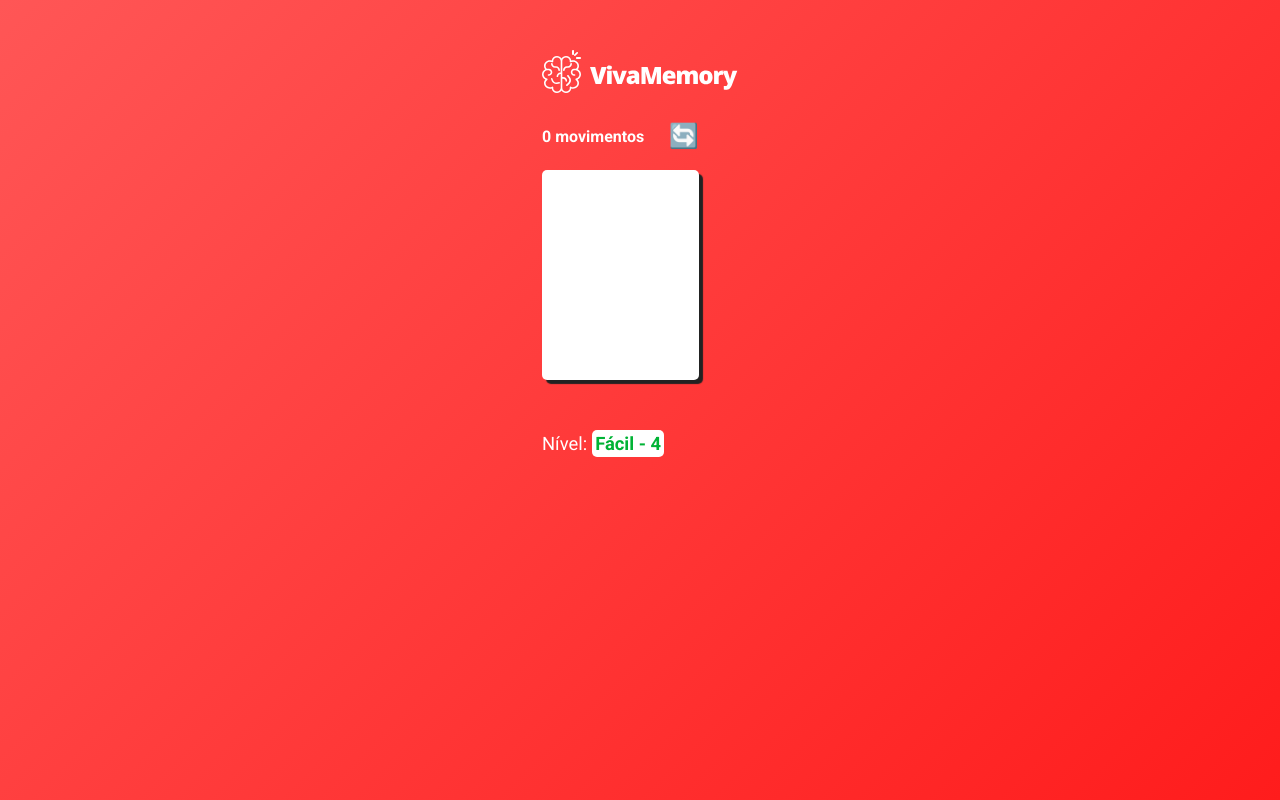
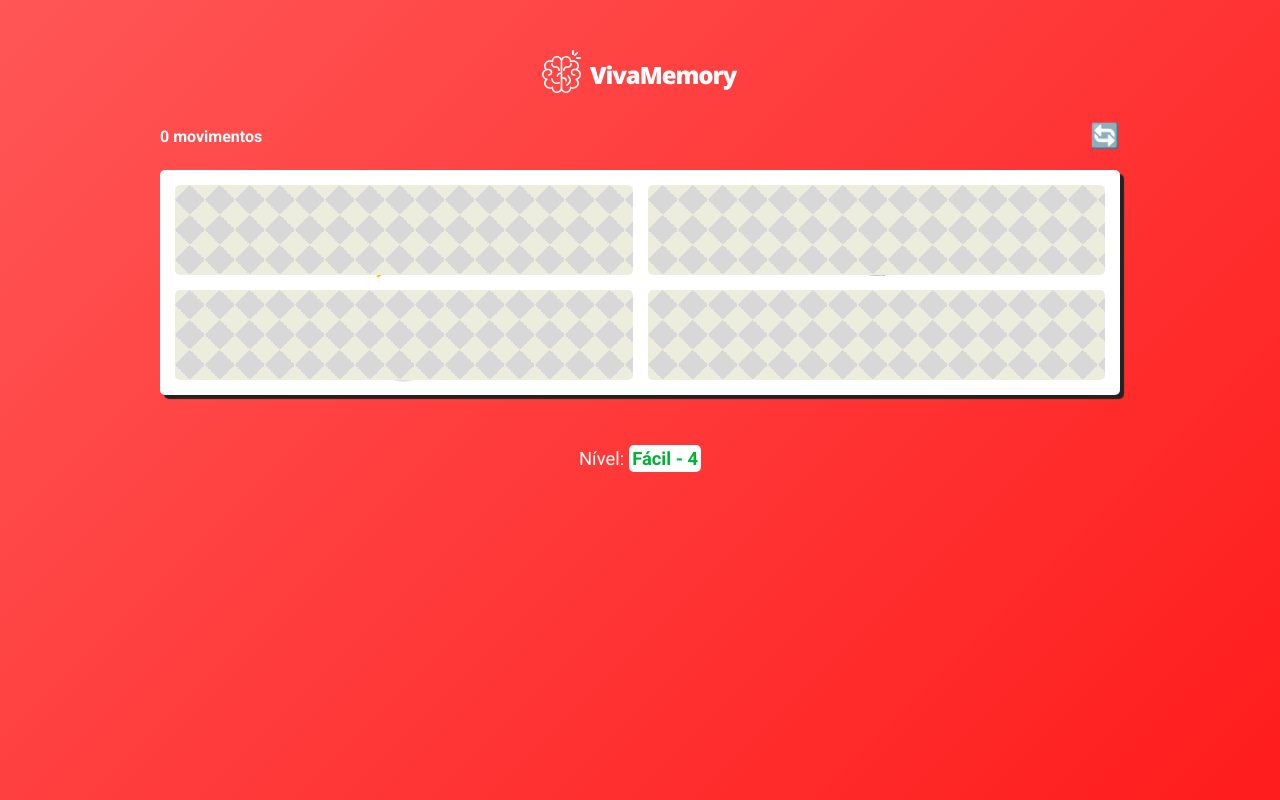
Before and after one commit to rarysson/VivaMemory, a Vue app: page / in a window 1280 px wide. Built offline with nearby package versions, Linux system fonts and the light colour scheme.

Commit message:
feat: Adicionado cards de emoji

```diff
--- /dev/null
+++ b/src/components/Card.vue
@@ -0,0 +1,116 @@
+<template>
+  <div
+    class="card"
+    :class="{ 'as-blank': asBlank, 'flipped': state.isFlipped }"
+    @click="flipCard"
+  >
+    <div class="front">
+      <p>{{ currentEmoji }}</p>
+    </div>
+    <div class="back"></div>
+  </div>
+</template>
+
+<script lang="ts">
+import {
+  computed,
+  ComputedRef,
+  defineComponent,
+  reactive
+} from "@vue/runtime-core";
+
+import { emojis } from "../services/emojis";
+
+type State = {
+  isFlipped: boolean;
+};
+
+interface ISetup {
+  state: State;
+  currentEmoji: ComputedRef<string>;
+  flipCard: () => void;
+}
+
+export default defineComponent({
+  name: "Card",
+
+  props: {
+    emojiIndex: {
+      type: Number,
+      required: true
+    },
+
+    asBlank: {
+      type: Boolean,
+      default: false
+    }
+  },
+
+  setup(props): ISetup {
+    const state = reactive<State>({
+      isFlipped: false
+    });
+
+    const currentEmoji = computed<string>(() => emojis[props.emojiIndex]);
+
+    function flipCard() {
+      state.isFlipped = !state.isFlipped;
+    }
+
+    return {
+      state,
+      currentEmoji,
+      flipCard
+    };
+  }
+});
+</script>
+
+<style lang="scss" scoped>
+.card {
+  position: relative;
+  width: 100%;
+  height: 100%;
+  transition: all 500ms;
+  transform-style: preserve-3d;
+
+  &:not(.as-blank) {
+    .front,
+    .back {
+      position: absolute;
+      top: 0;
+      left: 0;
+      width: 100%;
+      height: 100%;
+      backface-visibility: hidden;
+    }
+
+    .front {
+      background-color: white;
+      z-index: -1;
+      display: grid;
+      place-items: center;
+      font-size: clamp(16px, 20vw, 80px);
+    }
+
+    .back {
+      background-image: $card-bg-pattern;
+      background-color: $card-inactive;
+      background-size: $card-bg-pattern-size;
+      border-radius: 5px;
+    }
+
+    &.flipped {
+      transform: rotateY(180deg) scaleX(-1);
+
+      .front {
+        z-index: 1;
+      }
+
+      .back {
+        z-index: -1;
+      }
+    }
+  }
+}
+</style>
--- a/src/components/Level.vue
+++ b/src/components/Level.vue
@@ -1,5 +1,5 @@
 <template>
-  <div>
+  <div class="level">
     <header>
       <img class="logo" src="@/assets/images/logo.svg" alt="vivamemory logo" />
     </header>
@@ -10,12 +10,17 @@
         <button>🔄</button>
       </div>
 
-      <div class="cards-container"></div>
+      <div class="cards-container" :class="{ [difficulty]: !!difficulty }">
+        <card v-for="i in 4" :key="i" :emoji-index="i" />
+      </div>
     </main>
 
     <footer>
       <p>Nível:</p>
-      <div class="current-level-display" :class="{ [difficulty]: difficulty }">
+      <div
+        class="current-level-display"
+        :class="{ [difficulty]: !!difficulty }"
+      >
         {{ levelLabel }}
       </div>
     </footer>
@@ -32,6 +37,8 @@
 } from "@vue/runtime-core";
 
 import { Difficulties } from "../interfaces/types";
+
+import Card from "./Card.vue";
 
 type State = {
   cards: Array<string>;
@@ -52,6 +59,10 @@
       type: String as PropType<Difficulties>,
       required: true
     }
+  },
+
+  components: {
+    Card
   },
 
   setup(props): ISetup {
@@ -81,13 +92,19 @@
 </script>
 
 <style lang="scss" scoped>
-.logo {
-  margin: 50px 0 25px;
+.level {
+  width: 75%;
+}
+
+header {
+  text-align: center;
+
+  .logo {
+    margin: 50px auto 25px;
+  }
 }
 
 main {
-  width: 80%;
-
   .level-info {
     display: flex;
     justify-content: space-between;
@@ -108,16 +125,31 @@
 
   .cards-container {
     width: 100%;
-    height: 210px;
-    padding: 10px;
+    height: 225px;
+    padding: 15px;
     background-color: $color-white;
     border-radius: 5px;
     box-shadow: 4px 4px 1px $color-black;
+    display: grid;
+    gap: 15px;
+
+    &.easy {
+      grid-template-columns: repeat(2, minmax(90px, 1fr));
+    }
+
+    &.medium {
+      grid-template-columns: repeat(3, minmax(50px, 1fr));
+    }
+
+    &.hard {
+      grid-template-columns: repeat(4, minmax(30px, 1fr));
+    }
   }
 }
 
 footer {
   display: flex;
+  justify-content: center;
   align-items: center;
   color: $color-white;
   font-size: 1.15rem;
--- a/src/services/emojis.ts
+++ b/src/services/emojis.ts
@@ -60,3 +60,5 @@
   "🦖",
   "🦄"
 ];
+
+export const maxEmojiIndex = emojis.length - 1;
```
